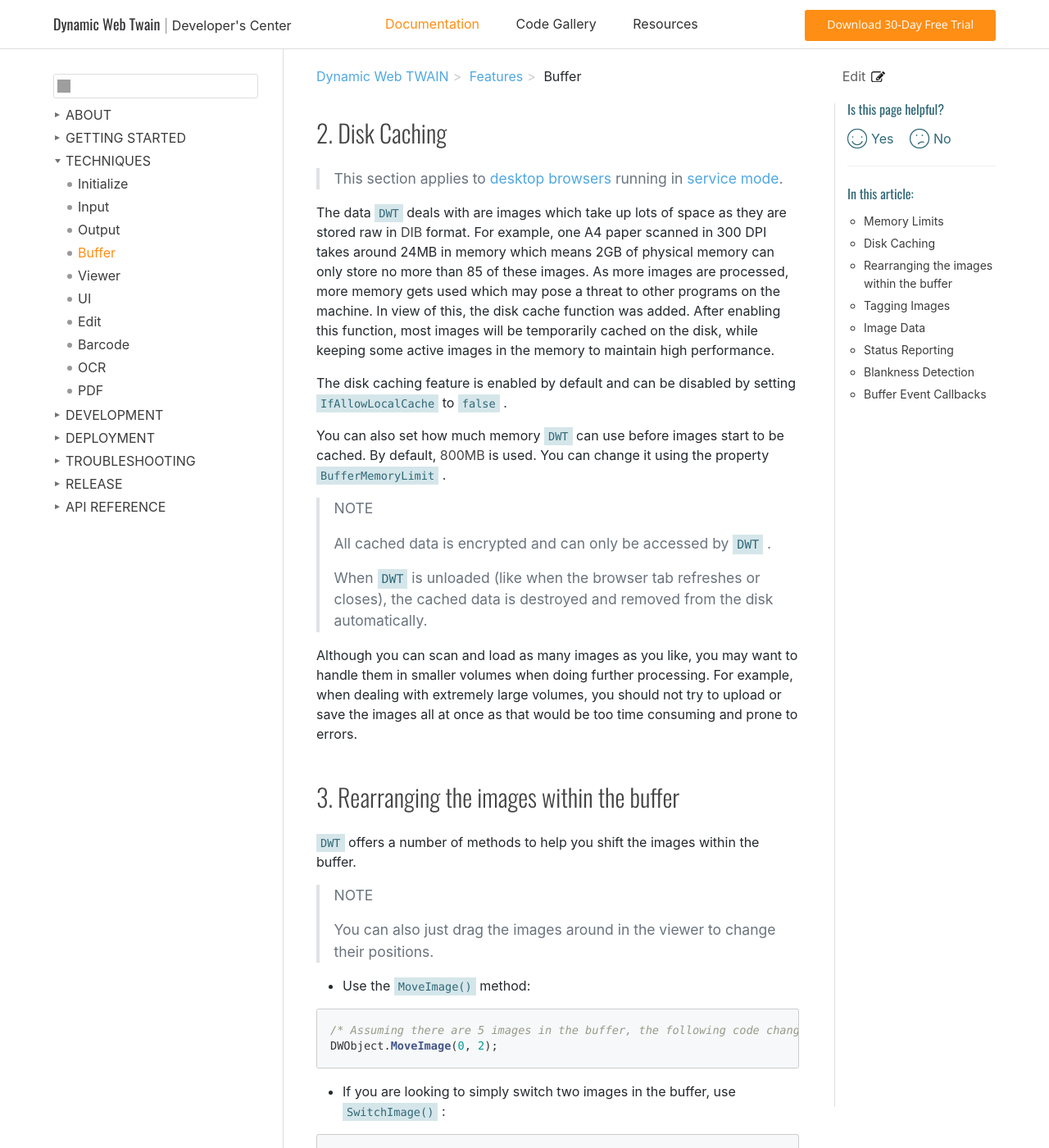
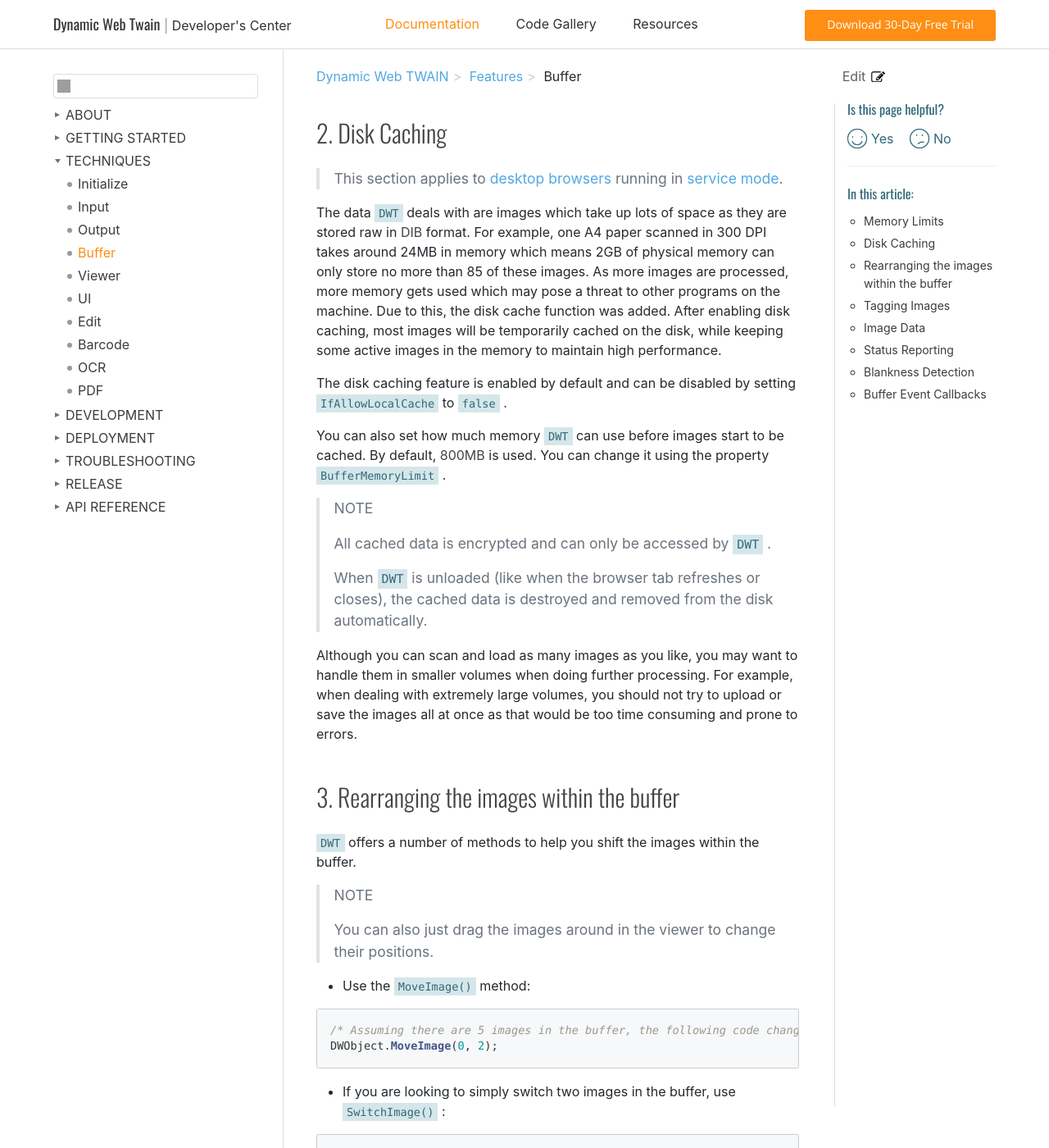
Before and after one commit to ztyyLV/web-twain-docs, a Jekyll site: the page built from indepth/features/buffer.md, in a window 1280 px wide and 1400 px high, scrolled down 733 px. Shown: the whole window at 82% size. Built offline with Jekyll 4.4.1, drawn with Linux system fonts in a browser that asks for light colours; comment, search, counter and statistics services are not loaded; part of the change alters nothing that is shown; some of the changed text lies outside the part shown; grey boxes are pictures that could not be loaded.

Commit message:
Update buffer.md
some small grammatical/flow edits.

````diff
--- a/indepth/features/buffer.md
+++ b/indepth/features/buffer.md
@@ -23,7 +23,7 @@ In order to control the size of the data, `DWT` can limit the number of images a
 
 > This section applies to [desktop browsers]({{site.getstarted}}platform.html#browsers-on-desktop-devices) running in [service mode]({{site.indepth}}features/initialize.html#service-mode).
 
-The data `DWT` deals with are images which take up lots of space as they are stored raw in **DIB** format. For example, one A4 paper scanned in 300 DPI takes around 24MB in memory which means 2GB of physical memory can only store no more than 85 of these images. As more images are processed, more memory gets used which may pose a threat to other programs on the machine. In view of this, the disk cache function was added. After enabling this function, most images will be temporarily cached on the disk, while keeping some active images in the memory to maintain high performance.
+The data `DWT` deals with are images which take up lots of space as they are stored raw in **DIB** format. For example, one A4 paper scanned in 300 DPI takes around 24MB in memory which means 2GB of physical memory can only store no more than 85 of these images. As more images are processed, more memory gets used which may pose a threat to other programs on the machine. Due to this, the disk cache function was added. After enabling disk caching, most images will be temporarily cached on the disk, while keeping some active images in the memory to maintain high performance.
 
 The disk caching feature is enabled by default and can be disabled by setting [ `IfAllowLocalCache` ]({{site.info}}api/WebTwain_Buffer.html#ifallowlocalcache) to `false` .
 
@@ -59,7 +59,7 @@ DWObject.MoveImage(0, 2);
 DWObject.SwitchImage(0, 2);
 ```
 
-* Lastly, use one of the following methods to remove one or multiple images from the buffer:
+* Lastly, you can use one of the following methods to remove one or multiple images from the buffer:
 
 ``` javascript
 // Removes a single image specified by index
@@ -111,7 +111,7 @@ The following is only supported in [desktop browsers]({{site.getstarted}}platfor
 
 ## Status Reporting
 
-Now that we've covered the general image info like the size and dimensions, let's address some of the less intuitive but still useful pieces of information that our buffer can offer:
+Now that we've covered the general image info like  size and dimensions, let's address some of the less intuitive but still useful pieces of information that our buffer can offer:
 
 * To get the total number of images in the buffer, use [ `HowManyImagesInBuffer` ]({{site.info}}api/WebTwain_Buffer.html#howmanyimagesinbuffer)
 
````
